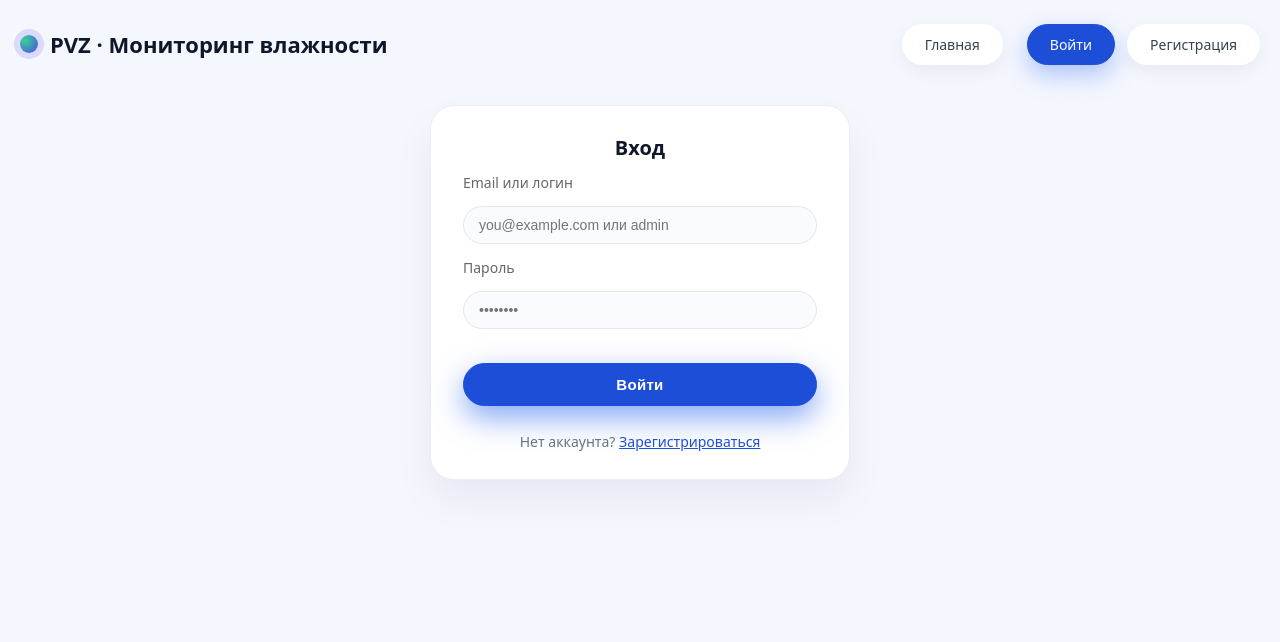
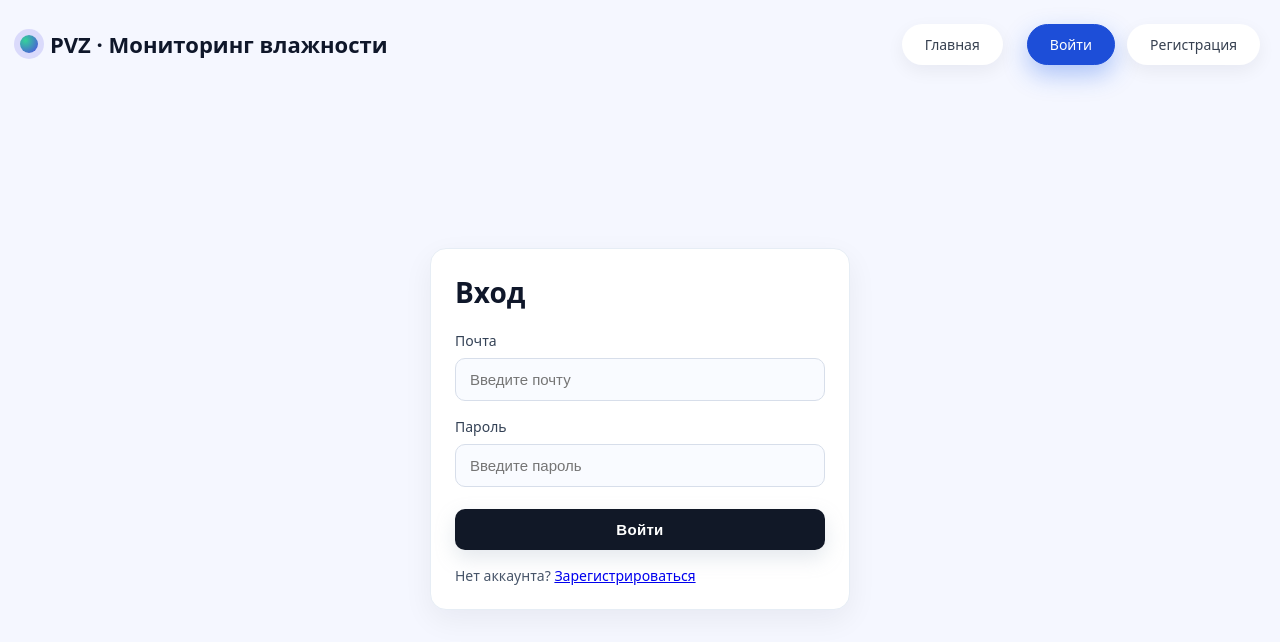
Before and after one commit to Nikolay56615/PvZ, a Vue app in the folder frontend-app/: page /login in a window 1280 px wide. Shown: the top 642 px of the page. Built offline with nearby package versions, Linux system fonts and the light colour scheme; no server answers.

Commit message:
add charts and fix some troubles

```diff
--- a/frontend-app/src/components/LoginView.vue
+++ b/frontend-app/src/components/LoginView.vue
@@ -1,29 +1,95 @@
+<script setup>
+import { reactive, ref } from 'vue'
+import { useRouter } from 'vue-router'
+import { api } from '../api'
+import { isAllowedEmailDomain, getEmailDomainError } from '../utils/emailDomain'
+import { toast } from 'vue-sonner'
+
+const router = useRouter()
+
+const form = reactive({
+  email: '',
+  password: ''
+})
+
+const loading = ref(false)
+
+async function onSubmit() {
+  if (!form.email || !form.password) {
+    toast.error('Заполните все поля')
+    return
+  }
+
+  if (!isAllowedEmailDomain(form.email)) {
+    toast.error(getEmailDomainError())
+    return
+  }
+
+  loading.value = true
+
+  try {
+    const resp = await api.post('/auth/login', {
+      email: form.email.trim(),
+      password: form.password
+    })
+
+    if (resp?.token) {
+      localStorage.setItem('pvz_token', resp.token)
+    }
+
+    if (resp?.user) {
+      localStorage.setItem('pvz_user', JSON.stringify(resp.user))
+    }
+
+    toast.success('Вход выполнен')
+    router.push('/')
+  } catch (e) {
+    const message =
+      e?.response?.data?.detail ||
+      e?.message ||
+      'Не удалось выполнить вход'
+
+    toast.error(message)
+  } finally {
+    loading.value = false
+  }
+}
+</script>
+
 <template>
-  <div class="card p-28" style="max-width:420px; margin:40px auto">
-    <h2 class="section-title" style="text-align:center">Вход</h2>
+  <div class="auth-page">
+    <div class="auth-card">
+      <h1 class="auth-title">Вход</h1>
 
-    <div class="form">
-      <label class="label">Email или логин</label>
+      <form class="auth-form" @submit.prevent="onSubmit">
+        <div class="field">
+          <label class="label">Почта</label>
           <input
+            v-model="form.email"
             class="input"
-        v-model="loginValue"
-        type="text"
-        placeholder="you@example.com или admin"
+            type="email"
+            autocomplete="email"
+            placeholder="Введите почту"
           />
+        </div>
 
+        <div class="field">
           <label class="label">Пароль</label>
           <input
+            v-model="form.password"
             class="input"
-        v-model="password"
             type="password"
-        placeholder="••••••••"
+            autocomplete="current-password"
+            placeholder="Введите пароль"
           />
+        </div>
 
-      <button class="btn primary mt-20" type="button" @click="loginUser">
-        Войти
+        <button class="btn" type="submit" :disabled="loading">
+          {{ loading ? 'Входим…' : 'Войти' }}
         </button>
+      </form>
 
-      <div class="helper" style="margin-top:12px; text-align:center">
+      <div class="auth-footer">
         Нет аккаунта?
         <router-link to="/register">Зарегистрироваться</router-link>
       </div>
@@ -31,70 +97,78 @@
   </div>
 </template>
 
-<script setup>
-import { ref } from 'vue'
-import { useToast } from 'vue-toastification'
-import { useRouter } from 'vue-router'
-import { useAuth } from '../auth'
-
-const toast = useToast()
-const router = useRouter()
-const { login } = useAuth()
-
-const loginValue = ref('')
-const password = ref('')
-
-// email или логин: либо валидный email, либо строка из латиницы/цифр/._-
-const loginRe =
-  /^(?:[A-Za-z0-9._%+-]+@[A-Za-z0-9.-]+\.[A-Za-z]{2,}|[A-Za-z0-9._-]+)$/
-
-const passRe = /^[A-Za-z0-9!@#$%^&*._-]+$/
-
-async function loginUser() {
-  if (!loginValue.value || !password.value) {
-    toast.error('Введите email/логин и пароль')
-    return
+<style scoped>
+.auth-page {
+  min-height: calc(100vh - 120px);
+  display: grid;
+  place-items: center;
+  padding: 24px;
 }
 
-  if (!loginRe.test(loginValue.value)) {
-    toast.error('Некорректный email или логин. Допустимы латиница, цифры и . _ -')
-    return
+.auth-card {
+  width: 100%;
+  max-width: 420px;
+  background: #fff;
+  border: 1px solid #e6edf5;
+  border-radius: 16px;
+  box-shadow: 0 10px 30px rgba(16, 24, 40, 0.06);
+  padding: 24px;
 }
 
-  if (!passRe.test(password.value)) {
-    toast.error('Пароль может содержать только латиницу, цифры и !@#$%^&*._-')
-    return
+.auth-title {
+  margin: 0 0 20px;
+  font-size: 28px;
+  font-weight: 700;
 }
 
-  try {
-    const payload = {
-      user: {},
-      password: password.value,
+.auth-form {
+  display: grid;
+  gap: 16px;
 }
-    if (loginValue.value.includes('@')) payload.user.email = loginValue.value
-    else payload.user.username = loginValue.value
 
-    const resp = await (await import('../api')).api.post('/auth/login', payload)
-    const token = resp?.access_token
-    if (!token) throw new Error('No token')
+.field {
+  display: grid;
+  gap: 8px;
+}
 
-    login(token, loginValue.value)
-    toast.success(`Добро пожаловать, ${loginValue.value}!`)
-    router.push('/')
-  } catch (e) {
-    toast.error(e?.message || 'Не удалось войти. Проверьте данные или попробуйте позже.')
-  }
-}
-</script>
-
-<style scoped>
-.form {
-  display: flex;
-  flex-direction: column;
-  gap: 14px;
-}
 .label {
   font-size: 14px;
-  color: #666;
+  color: #334155;
+}
+
+.input {
+  width: 100%;
+  border: 1px solid #d7deea;
+  border-radius: 10px;
+  padding: 12px 14px;
+  font-size: 15px;
+  outline: none;
+  box-sizing: border-box;
+}
+
+.input:focus {
+  border-color: #94a3b8;
+}
+
+.btn {
+  margin-top: 6px;
+  border: none;
+  border-radius: 10px;
+  padding: 12px 16px;
+  font-size: 15px;
+  cursor: pointer;
+  background: #111827;
+  color: #fff;
+}
+
+.btn:disabled {
+  opacity: 0.65;
+  cursor: default;
+}
+
+.auth-footer {
+  margin-top: 16px;
+  font-size: 14px;
+  color: #475569;
 }
 </style>
--- a/frontend-app/src/components/RegisterView.vue
+++ b/frontend-app/src/components/RegisterView.vue
@@ -1,37 +1,109 @@
+<script setup>
+import { reactive, ref } from 'vue'
+import { useRouter } from 'vue-router'
+import { api } from '../api'
+import { isAllowedEmailDomain, getEmailDomainError } from '../utils/emailDomain'
+import { toast } from 'vue-sonner'
+
+const router = useRouter()
+
+const form = reactive({
+  email: '',
+  password: '',
+  confirmPassword: ''
+})
+
+const loading = ref(false)
+
+async function onSubmit() {
+  if (!form.email || !form.password || !form.confirmPassword) {
+    toast.error('Заполните все поля')
+    return
+  }
+
+  if (!isAllowedEmailDomain(form.email)) {
+    toast.error(getEmailDomainError())
+    return
+  }
+
+  if (form.password.length < 6) {
+    toast.error('Пароль должен содержать не менее 6 символов')
+    return
+  }
+
+  if (form.password !== form.confirmPassword) {
+    toast.error('Пароли не совпадают')
+    return
+  }
+
+  loading.value = true
+
+  try {
+    await api.post('/auth/register', {
+      email: form.email.trim(),
+      password: form.password
+    })
+
+    toast.success('Регистрация выполнена')
+    router.push('/login')
+  } catch (e) {
+    const message =
+      e?.response?.data?.detail ||
+      e?.message ||
+      'Не удалось выполнить регистрацию'
+
+    toast.error(message)
+  } finally {
+    loading.value = false
+  }
+}
+</script>
+
 <template>
-  <div class="card p-28" style="max-width:420px; margin:40px auto">
-    <h2 class="section-title" style="text-align:center">Регистрация</h2>
+  <div class="auth-page">
+    <div class="auth-card">
+      <h1 class="auth-title">Регистрация</h1>
 
-    <div class="form">
-      <label class="label">Email</label>
+      <form class="auth-form" @submit.prevent="onSubmit">
+        <div class="field">
+          <label class="label">Почта</label>
           <input
+            v-model="form.email"
             class="input"
-        v-model="email"
             type="email"
-        placeholder="you@example.com"
+            autocomplete="email"
+            placeholder="Введите почту"
           />
+        </div>
 
+        <div class="field">
           <label class="label">Пароль</label>
           <input
+            v-model="form.password"
             class="input"
-        v-model="password"
             type="password"
-        placeholder="••••••••"
+            autocomplete="new-password"
+            placeholder="Введите пароль"
           />
+        </div>
 
-      <label class="label">Повтор пароля</label>
+        <div class="field">
+          <label class="label">Повторите пароль</label>
           <input
+            v-model="form.confirmPassword"
             class="input"
-        v-model="password2"
             type="password"
-        placeholder="••••••••"
+            autocomplete="new-password"
+            placeholder="Повторите пароль"
           />
+        </div>
 
-      <button class="btn primary mt-20" type="button" @click="registerUser">
-        Создать аккаунт
+        <button class="btn" type="submit" :disabled="loading">
+          {{ loading ? 'Регистрируем…' : 'Зарегистрироваться' }}
         </button>
+      </form>
 
-      <div class="helper" style="margin-top:12px; text-align:center">
+      <div class="auth-footer">
         Уже есть аккаунт?
         <router-link to="/login">Войти</router-link>
       </div>
@@ -39,73 +111,78 @@
   </div>
 </template>
 
-<script setup>
-import { ref } from 'vue'
-import { useToast } from 'vue-toastification'
-import { useRouter } from 'vue-router'
-
-const toast = useToast()
-const router = useRouter()
-
-const email = ref('')
-const password = ref('')
-const password2 = ref('')
-
-const emailRe = /^[A-Za-z0-9._%+-]+@[A-Za-z0-9.-]+\.[A-Za-z]{2,}$/
-const passRe = /^[A-Za-z0-9!@#$%^&*._-]+$/
-
-async function registerUser() {
-  if (!email.value || !password.value || !password2.value) {
-    toast.error('Заполни все поля')
-    return
+<style scoped>
+.auth-page {
+  min-height: calc(100vh - 120px);
+  display: grid;
+  place-items: center;
+  padding: 24px;
 }
 
-  if (!emailRe.test(email.value)) {
-    toast.error('Некорректный email. Допустимы только латиница, цифры и ._%+-')
-    return
+.auth-card {
+  width: 100%;
+  max-width: 420px;
+  background: #fff;
+  border: 1px solid #e6edf5;
+  border-radius: 16px;
+  box-shadow: 0 10px 30px rgba(16, 24, 40, 0.06);
+  padding: 24px;
 }
 
-  if (!passRe.test(password.value) || !passRe.test(password2.value)) {
-    toast.error('Пароль может содержать только латиницу, цифры и !@#$%^&*._-')
-    return
+.auth-title {
+  margin: 0 0 20px;
+  font-size: 28px;
+  font-weight: 700;
 }
 
-  if (password.value !== password2.value) {
-    toast.error('Пароли не совпадают')
-    return
+.auth-form {
+  display: grid;
+  gap: 16px;
 }
 
-  try {
-    const payload = {
-      user: { email: email.value },
-      password: password.value,
-    }
-    const resp = await (await import('../api')).api.post('/auth/register', payload)
-    const token = resp?.access_token
-    if (token) {
-      const { login } = (await import('../auth')).useAuth()
-      login(token, email.value)
-      toast.success('Аккаунт создан и вы вошли.')
-      router.push('/')
-      return
+.field {
+  display: grid;
+  gap: 8px;
 }
 
-    toast.success('Аккаунт создан. Теперь войдите.')
-    router.push('/login')
-  } catch (e) {
-    toast.error(e?.body?.detail || e?.message || 'Не удалось создать аккаунт. Попробуйте позже.')
-  }
-}
-</script>
-
-<style scoped>
-.form {
-  display: flex;
-  flex-direction: column;
-  gap: 14px;
-}
 .label {
   font-size: 14px;
-  color: #666;
+  color: #334155;
+}
+
+.input {
+  width: 100%;
+  border: 1px solid #d7deea;
+  border-radius: 10px;
+  padding: 12px 14px;
+  font-size: 15px;
+  outline: none;
+  box-sizing: border-box;
+}
+
+.input:focus {
+  border-color: #94a3b8;
+}
+
+.btn {
+  margin-top: 6px;
+  border: none;
+  border-radius: 10px;
+  padding: 12px 16px;
+  font-size: 15px;
+  cursor: pointer;
+  background: #111827;
+  color: #fff;
+}
+
+.btn:disabled {
+  opacity: 0.65;
+  cursor: default;
+}
+
+.auth-footer {
+  margin-top: 16px;
+  font-size: 14px;
+  color: #475569;
 }
 </style>
--- /dev/null
+++ b/frontend-app/src/utils/emailDomain.js
@@ -0,0 +1,11 @@
+const ALLOWED_EMAIL_DOMAINS = ['mail.ru', 'g.nsu.ru', 'gmail.com', 'yandex.ru']
+
+export function isAllowedEmailDomain(email) {
+  if (!email || !email.includes('@')) return false
+  const domain = email.split('@').pop().trim().toLowerCase()
+  return ALLOWED_EMAIL_DOMAINS.includes(domain)
+}
+
+export function getEmailDomainError() {
+  return 'Почта должна оканчиваться на @mail.ru, @g.nsu.ru, @gmail.com или @yandex.ru'
+}
```
Also changed, not shown: 1 other file (tests, documents, lock files or other folders). Lines whose indentation alone changed are shown as unchanged.
